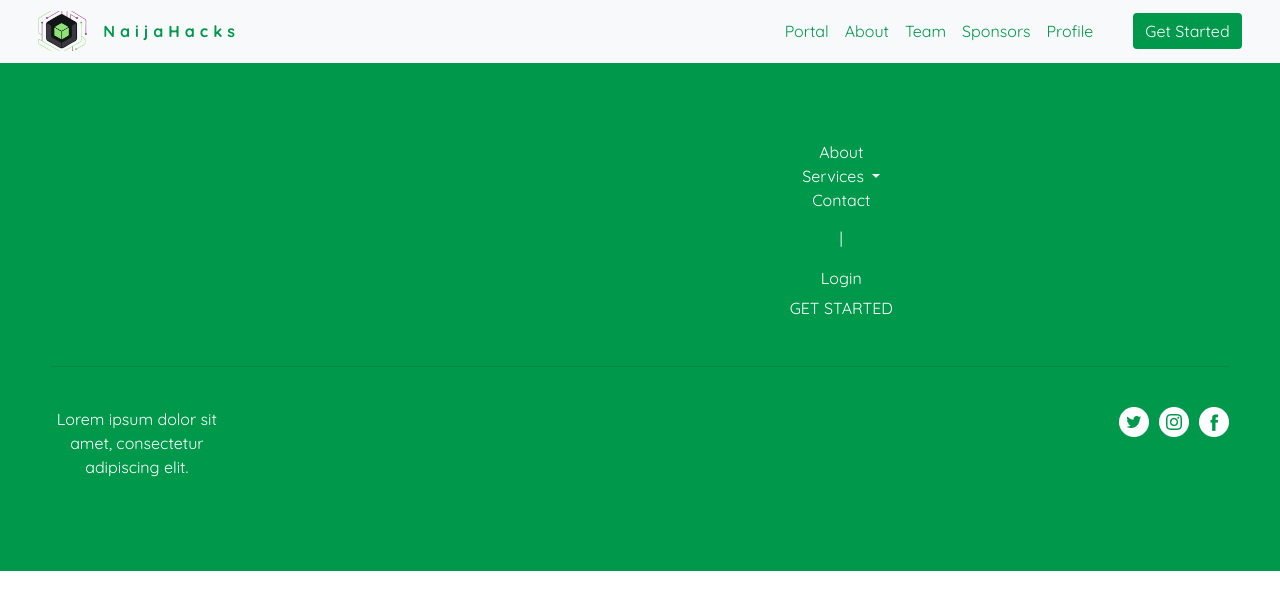
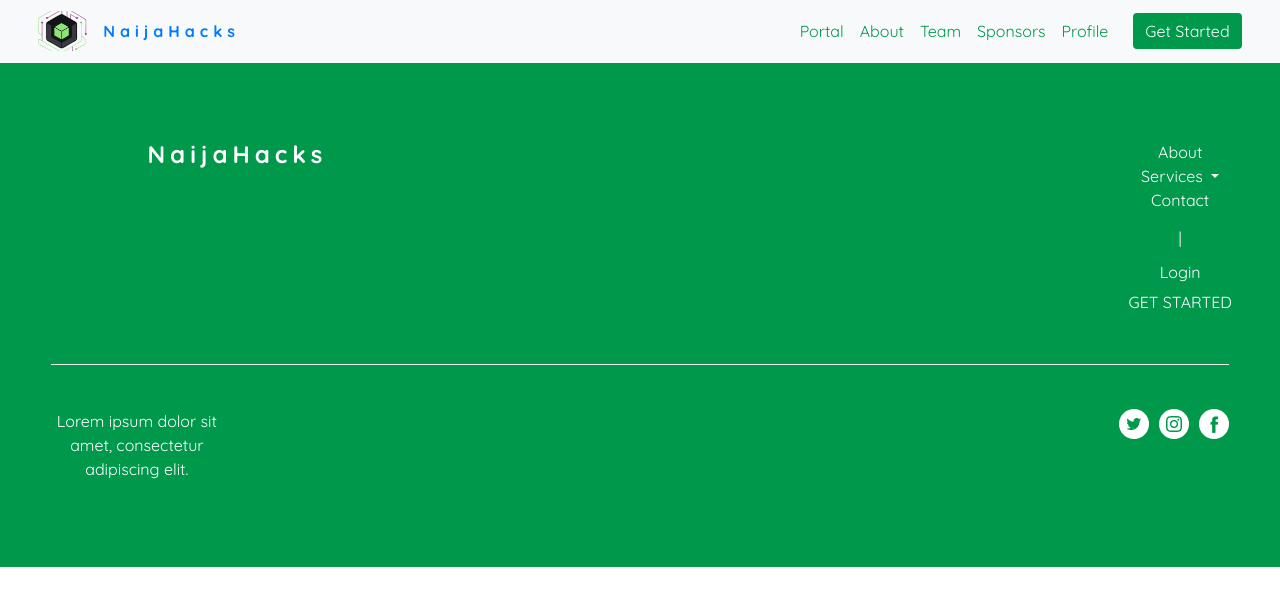
Before and after one commit to tfaniyan/community.naijahacks.com, a React (Create React App) app: page /topics in a window 1280 px wide. Shown: the top 610 px of the page. Built offline with nearby package versions, Linux system fonts and the light colour scheme.

Commit message:
css fixing of landing page

```diff
--- a/src/index.css
+++ b/src/index.css
@@ -36,7 +36,18 @@ body::-webkit-scrollbar-thumb {
   background-color: #00994c;
 }
 
+hr {
+    margin-top: 20px;
+    margin-bottom: 20px;
+    border: 0;
+    border-top: 1px solid #eee;
+}
+
+p {
+    margin: 0 0 10px;
+}
 /*  navbar stylings  */
+
 .navbar {
   padding: 0.5% 3%;
   background-color: #ffffff;
@@ -50,7 +61,7 @@ body::-webkit-scrollbar-thumb {
   color: #00994c;
 }
 
-.nav.navbar-nav  {
+.nav.navbar-nav li a {
   color: #00994c;
 }
 
@@ -58,7 +69,7 @@ body::-webkit-scrollbar-thumb {
   letter-spacing: 5px;
   font-family: "Quicksand", sans-serif;
   font-weight: bold;
-  color: #00994c;
+  /*color: #00994c;*/
 }
 
 .brand-name-nav:hover {
@@ -72,6 +83,7 @@ body::-webkit-scrollbar-thumb {
 .nav.navbar-nav.navbar-right.white * {
   color: #ffffff;
 }
+
 
 .nav.navbar-nav.navbar-right.white *:hover {
   color: #00994c;
@@ -344,3 +356,9 @@ body::-webkit-scrollbar-thumb {
     margin-top: 0;
   }
 }
+@media (min-width: 768px) {
+.navbar-right {
+    float: right!important;
+    margin-right: -15px;
+}
+}
```
